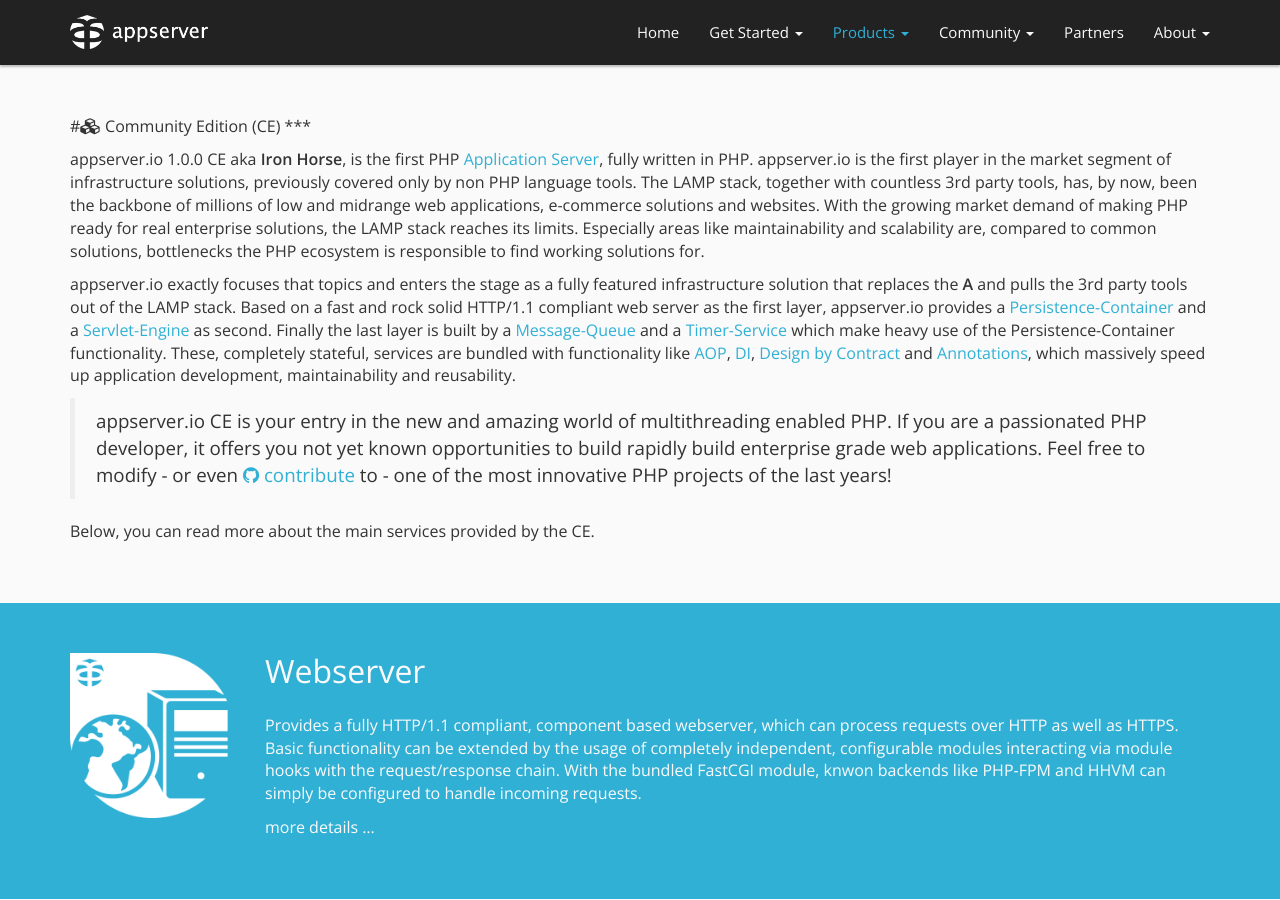
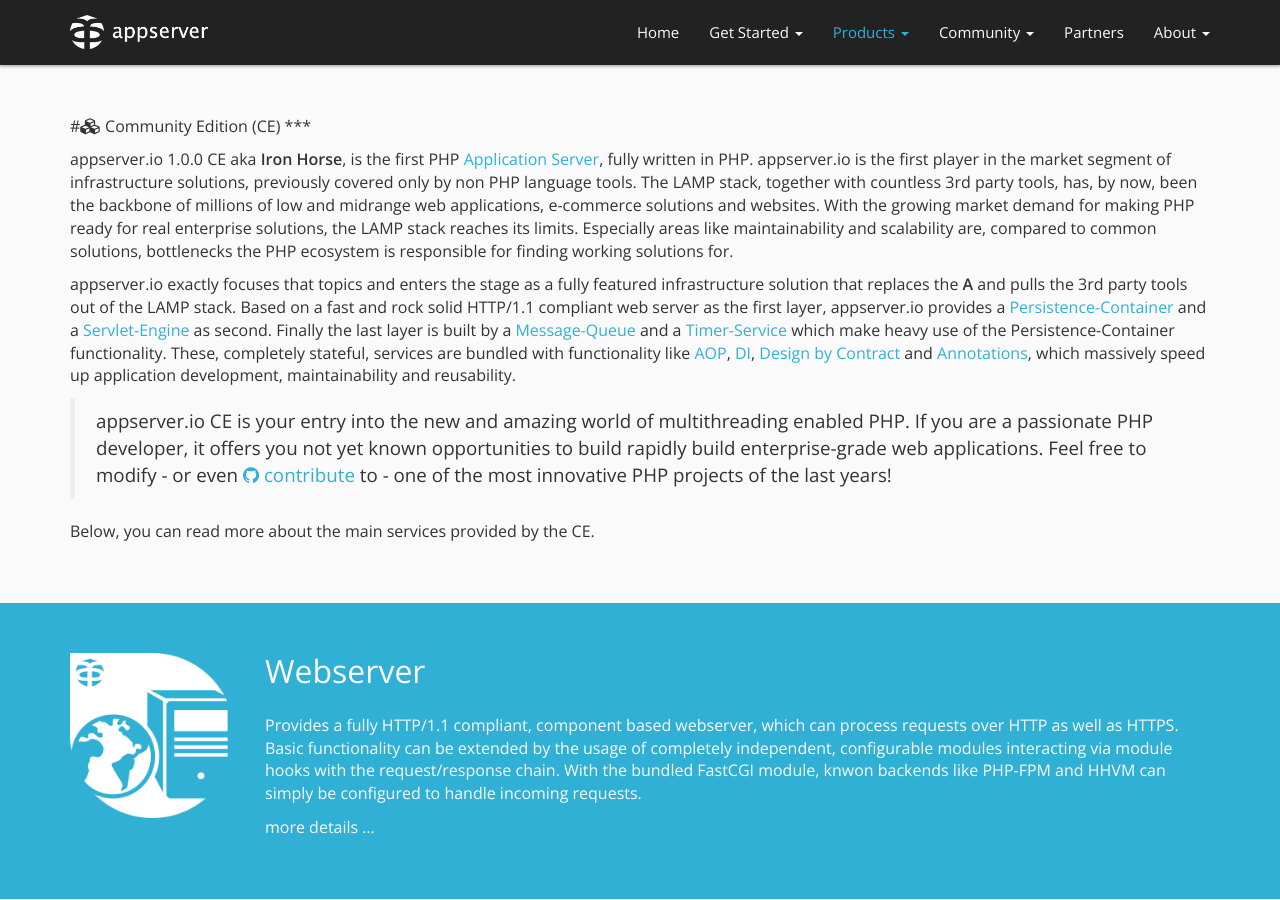
Before and after one commit to appserver-io/appserver, a Jekyll site: the page built from products/appserver-community-edition.md, in a window 1280 px wide and 900 px high. Built offline with Jekyll 4.4.1, drawn with Linux system fonts in a browser that asks for light colours; nearby versions of some CDN libraries; library files that are not in the unit come from our copies; Markdown is read by kramdown in place of the engine named in the settings.

Commit message:
Update community-edition.md

```diff
--- a/_includes/sections/community-edition.md
+++ b/_includes/sections/community-edition.md
@@ -1,10 +1,10 @@
 #<i class="fa fa-cubes"></i> Community Edition (CE)
 ***
 
-appserver.io 1.0.0 CE aka **Iron Horse**, is the first PHP [Application Server](http://en.wikipedia.org/wiki/Application_server), fully written in PHP. appserver.io is the first player in the market segment of infrastructure solutions, previously covered only by non PHP language tools. The LAMP stack, together with countless 3rd party tools, has, by now, been the backbone of millions of low and midrange web applications, e-commerce solutions and websites. With the growing market demand of making PHP ready for real enterprise solutions, the LAMP stack reaches its limits. Especially areas like maintainability and scalability are, compared to common solutions, bottlenecks the PHP ecosystem is responsible to find working solutions for.
+appserver.io 1.0.0 CE aka **Iron Horse**, is the first PHP [Application Server](http://en.wikipedia.org/wiki/Application_server), fully written in PHP. appserver.io is the first player in the market segment of infrastructure solutions, previously covered only by non PHP language tools. The LAMP stack, together with countless 3rd party tools, has, by now, been the backbone of millions of low and midrange web applications, e-commerce solutions and websites. With the growing market demand for making PHP ready for real enterprise solutions, the LAMP stack reaches its limits. Especially areas like maintainability and scalability are, compared to common solutions, bottlenecks the PHP ecosystem is responsible for finding working solutions for.
 
 appserver.io exactly focuses that topics and enters the stage as a fully featured infrastructure solution that replaces the **A** and pulls the 3rd party tools out of the LAMP stack. Based on a fast and rock solid HTTP/1.1 compliant web server as the first layer, appserver.io provides a [Persistence-Container](<{{ "/get-started/documentation/persistence-container.html" | prepend: site.baseurl }}>) and a [Servlet-Engine](<{{ "/get-started/documentation/servlet-engine.html" | prepend: site.baseurl }}>) as second. Finally the last layer is built by a [Message-Queue](<{{ "/get-started/documentation/message-queue.html" | prepend: site.baseurl }}>) and a [Timer-Service](<{{ "/get-started/documentation/timer-service.html" | prepend: site.baseurl }}>) which make heavy use of the Persistence-Container functionality. These, completely stateful, services are bundled with functionality like [AOP](<{{ "/get-started/documentation/aop.html" | prepend: site.baseurl }}>), [DI](<{{ "/get-started/documentation/dependency-injection.html" | prepend: site.baseurl }}>), [Design by Contract](<{{ "/get-started/documentation/design-by-contract.html" | prepend: site.baseurl }}>) and [Annotations](<{{ "/get-started/documentation/annotations.html" | prepend: site.baseurl }}>), which massively speed up application development, maintainability and reusability.
 
-> appserver.io CE is your entry in the new and amazing world of multithreading enabled PHP. If you are a passionated PHP developer, it offers you not yet known opportunities to build rapidly build enterprise grade web applications. Feel free to modify - or even <a href="{{ site.github_repository }}"><i class="fa fa-github"></i> contribute</a> to - one of the most innovative PHP projects of the last years!
+> appserver.io CE is your entry into the new and amazing world of multithreading enabled PHP. If you are a passionate PHP developer, it offers you not yet known opportunities to build rapidly build enterprise-grade web applications. Feel free to modify - or even <a href="{{ site.github_repository }}"><i class="fa fa-github"></i> contribute</a> to - one of the most innovative PHP projects of the last years!
 
 Below, you can read more about the main services provided by the CE.
```
